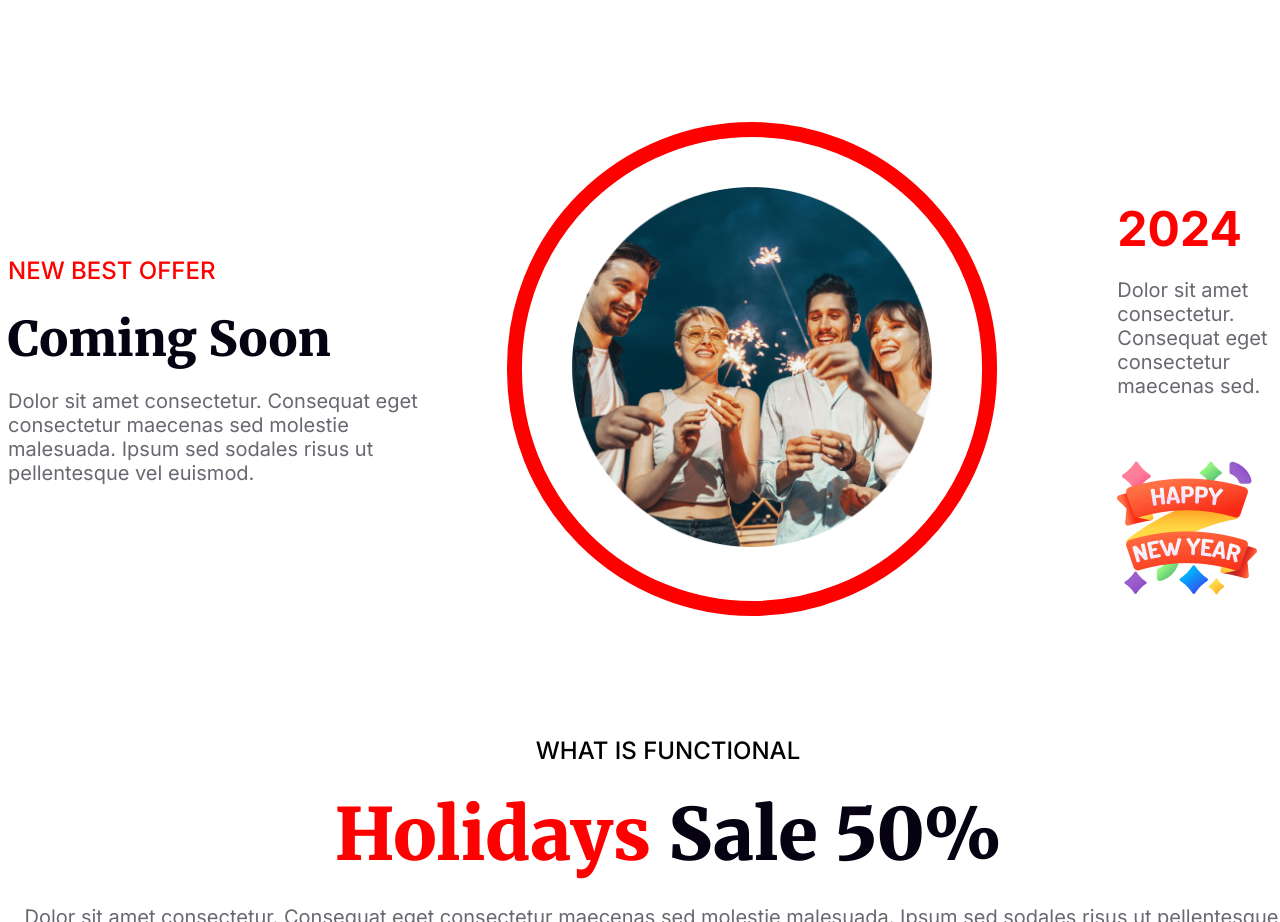
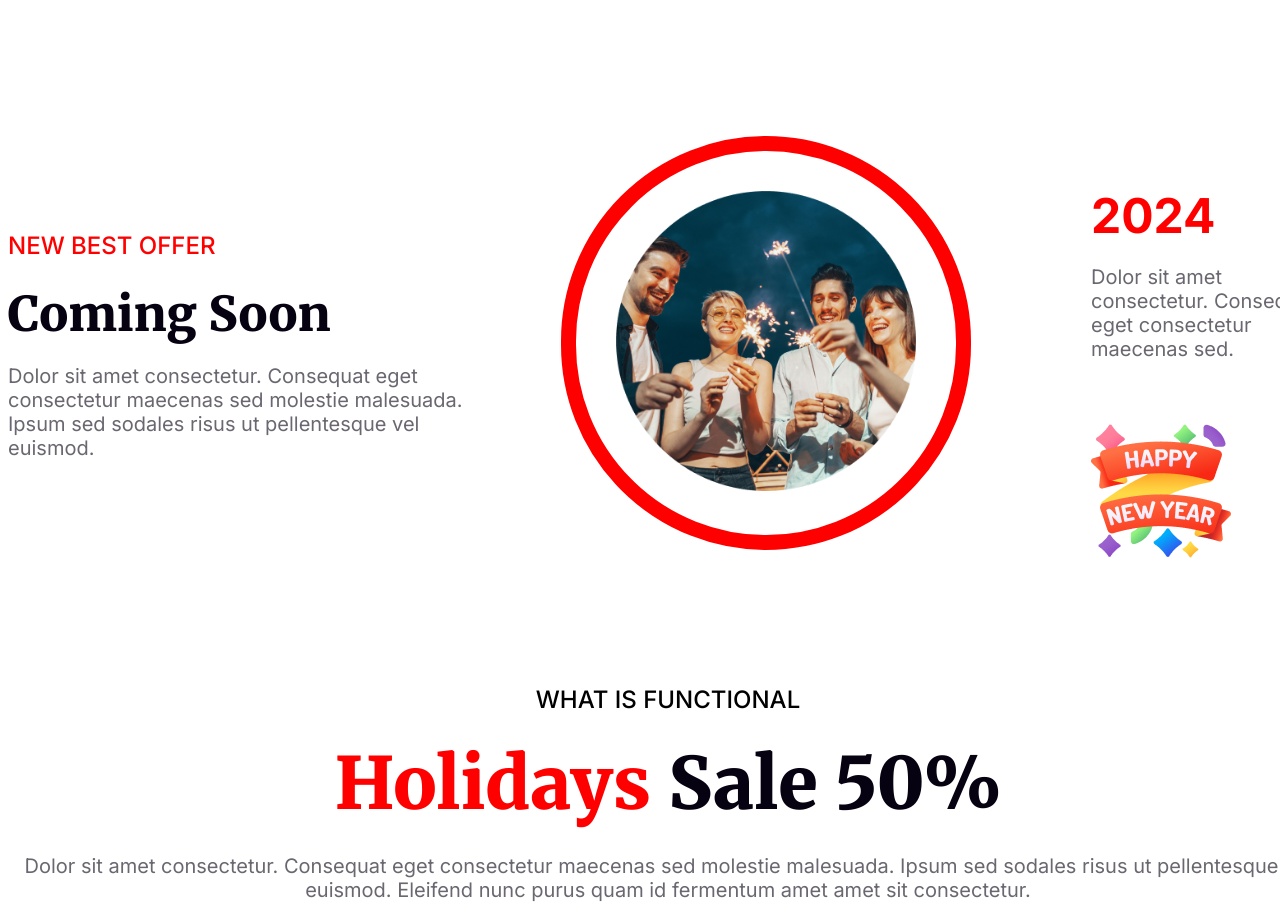
Before and after one commit to MusratJahan408/new-year-offer-website, a plain HTML site: page index.html in a window 1280 px wide. Shown: the part 2820-3742 px from the top of the page. Drawn offline with Linux system fonts and the light colour scheme.

Commit message:
image size added

```diff
--- a/styles/styles.css
+++ b/styles/styles.css
@@ -160,12 +160,12 @@ header h2 {
 
     border: 15px solid #F00;
     border-radius: 460px;
-    padding: 50px;
+    padding: 40px;
 }
 
 .best-offer-img img {
-    width: 360px;
-    height: 360px;
+    width: 300px;
+    height: 300px;
 }
 
 .best-offer-2024 {
```
